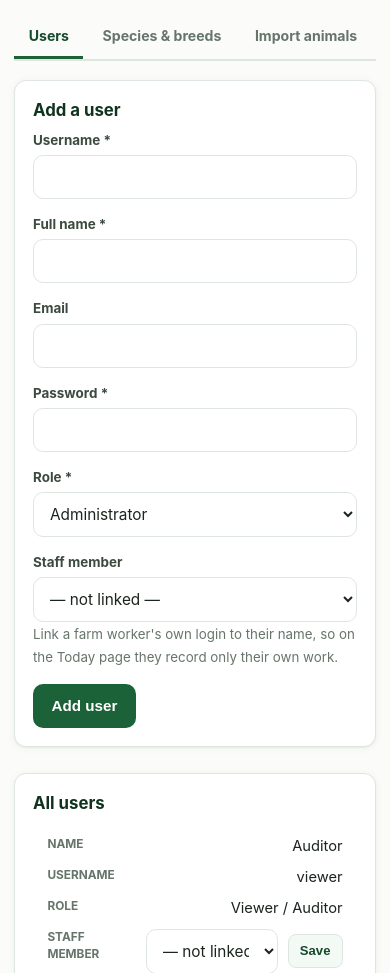
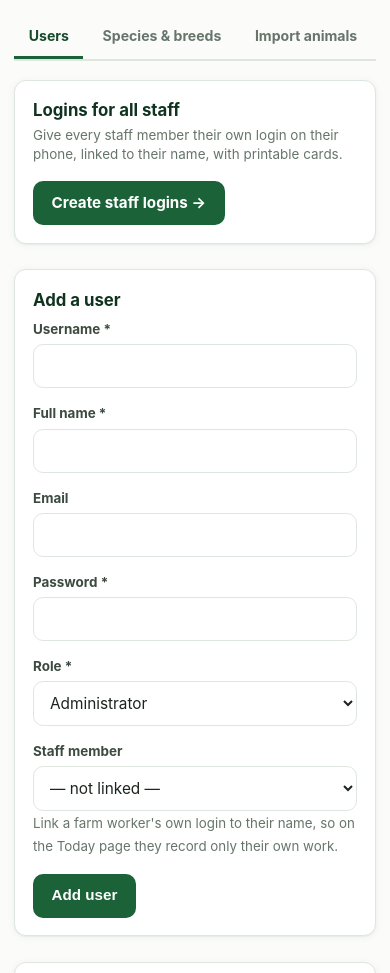
Before and after one commit to Somjimh/orkung-2, a Flask app: page /admin/users in a window 390 px wide. Shown: the part 118-1091 px from the top of the page. Run offline with Flask 3, Linux system fonts and the light colour scheme; a user stored in the database is signed in; data comes from the database, SQL or seed files in the repository.

Commit message:
Admin: create logins for all staff in one go, with printable cards (#2)
- New Users > Create staff logins page: one login per active staff member
  without one, linked to their staff record, role suggested (manager for the
  farm manager), plus an optional shared farm-phone login
- Easy first passwords (word + 4 digits) shown once on printable
  English/Kiswahili cards with the website and 4 steps
- Tests


Claude-Session: https://claude.ai/code/session_01WsBGrcSyV7EmvviYEfDTcb

Co-authored-by: Claude <noreply@anthropic.com>

```diff
--- a/orkung 2/blueprints/admin.py
+++ b/orkung 2/blueprints/admin.py
@@ -49,6 +49,77 @@ def link_staff(user_id):
     flash(f"{u['username']} is now linked to {w['name']}." if w else f"{u['username']} is no longer linked to a staff member.",
           "success")
     return redirect(url_for("admin.users"))
+
+
+# ---------------------------------------------------------------------------
+# Logins for all staff in one go, with printable cards
+# ---------------------------------------------------------------------------
+
+_PW_WORDS = ["shamba", "jipe", "ngombe", "mbuzi", "kondoo", "nyuki", "ndizi", "pilipili", "maji", "jua"]
+
+
+def _suggest_username(name, taken):
+    import re
+    base = re.sub(r"[^a-z]", "", (name or "").split()[0].lower()) or "staff"
+    u, n = base, 2
+    while u in taken:
+        u, n = f"{base}{n}", n + 1
+    taken.add(u)
+    return u
+
+
+def _new_password():
+    import secrets
+    return secrets.choice(_PW_WORDS) + str(secrets.randbelow(9000) + 1000)
+
+
+@bp.route("/users/staff-logins", methods=["GET", "POST"])
+@auth.login_required
+@auth.require_roles("admin")
+def staff_logins():
+    """Create a login for every staff member who has none, linked to their staff
+    record, and print a card for each with the username and a first password."""
+    linked = {r["worker_id"]: r for r in db.query("SELECT * FROM users WHERE worker_id IS NOT NULL")}
+    staff = db.query("SELECT * FROM workers WHERE active=1 ORDER BY name")
+    taken = {r["username"].lower() for r in db.query("SELECT username FROM users")}
+    todo = []
+    for w in staff:
+        if w["id"] in linked:
+            continue
+        role = "manager" if "manager" in (w["job_title"] or "").lower() else "worker"
+        todo.append(dict(w=w, username=_suggest_username(w["name"], taken), role=role))
+    farmphone_exists = "farmphone" in taken
+
+    if request.method == "GET":
+        return render_template("admin_staff_logins.html", todo=todo, done=[(w, linked[w["id"]]) for w in staff if w["id"] in linked],
+                               farmphone_exists=farmphone_exists)
+
+    cards = []
+    for t in todo:
+        wid = t["w"]["id"]
+        if not request.form.get(f"make_{wid}"):
+            continue
+        username = (request.form.get(f"username_{wid}") or t["username"]).strip().lower()
+        role = request.form.get(f"role_{wid}") if request.form.get(f"role_{wid}") in ("worker", "manager", "storekeeper") else "worker"
+        if db.query("SELECT 1 FROM users WHERE lower(username)=?", (username,), one=True):
+            flash(f"Username '{username}' is already taken; {t['w']['name']} was skipped.", "error")
+            continue
+        pw = _new_password()
+        uid = db.execute("INSERT INTO users (username, password_hash, full_name, role, worker_id) VALUES (?,?,?,?,?)",
+                         (username, generate_password_hash(pw), t["w"]["name"], role, wid))
+        db.audit(g.user, "create", "user", uid, f"Created staff login {username} ({role}) linked to {t['w']['name']}")
+        cards.append(dict(name=t["w"]["name"], title=t["w"]["job_title"], username=username, password=pw, role=role))
+    if request.form.get("make_farmphone") and not farmphone_exists:
+        pw = _new_password()
+        uid = db.execute("INSERT INTO users (username, password_hash, full_name, role) VALUES (?,?,?,?)",
+                         ("farmphone", generate_password_hash(pw), "Shared farm phone", "worker"))
+        db.audit(g.user, "create", "user", uid, "Created shared farm phone login")
+        cards.append(dict(name="Shared farm phone", title="For anyone without a smartphone", username="farmphone",
+                          password=pw, role="worker"))
+    if not cards:
+        flash("No logins were created.", "error")
+        return redirect(url_for("admin.staff_logins"))
+    return render_template("staff_login_cards.html", cards=cards, site=request.host_url.rstrip("/"))
 
 
 @bp.route("/users/add", methods=["POST"])
--- a/orkung 2/templates/admin_users.html
+++ b/orkung 2/templates/admin_users.html
@@ -9,6 +9,11 @@
   <a href="{{ url_for('records_import.form') }}">Import records</a>
   <a href="{{ url_for('admin.backup') }}">Backup</a>
   <a href="{{ url_for('reports.audit_report') }}">Audit history</a>
+</div>
+
+<div class="card section" style="display:flex;justify-content:space-between;align-items:center;gap:1rem;flex-wrap:wrap;">
+  <div><h3 style="margin:0;">Logins for all staff</h3><p class="small muted" style="margin:.2rem 0 0;">Give every staff member their own login on their phone, linked to their name, with printable cards.</p></div>
+  <a class="btn" href="{{ url_for('admin.staff_logins') }}">Create staff logins &rarr;</a>
 </div>
 
 <div class="card section">
```
Also changed, not shown: orkung 2/templates/admin_staff_logins.html (added, +53 -0 lines), orkung 2/templates/staff_login_cards.html (added, +56 -0 lines), orkung 2/tests/today_test.py (+20 -0 lines).
